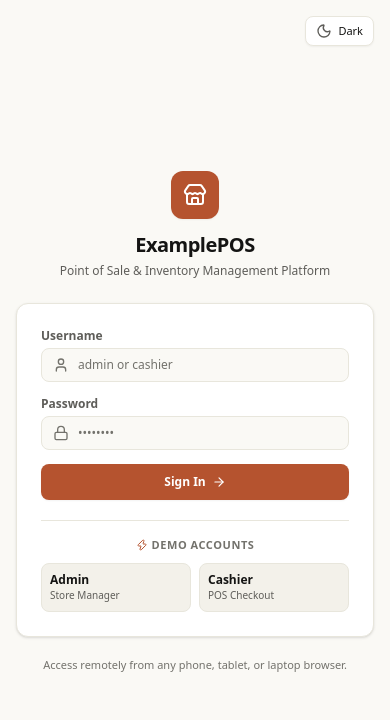
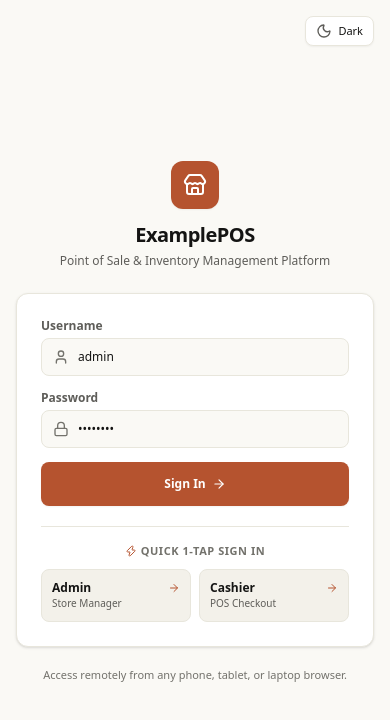
Before and after one commit to reshika1219/Pharmacy, a Next.js app: page /login in a window 390 px wide. Shown: the top 720 px of the page. Built offline with nearby package versions, Linux system fonts and the light colour scheme.

Commit message:
fix(mobile): 1-tap direct login presets and prevent native form submit reload on touchscreens

```diff
--- a/src/app/globals.css
+++ b/src/app/globals.css
@@ -114,7 +114,6 @@ body {
   font-feature-settings: "cv02", "cv03", "cv04", "cv11";
   transition: background-color 0.15s ease, color 0.15s ease;
   -webkit-tap-highlight-color: transparent;
-  touch-action: manipulation;
 }
 
 /* Hide scrollbar for clean horizontal category pills */
--- a/src/app/login/page.tsx
+++ b/src/app/login/page.tsx
@@ -1,49 +1,58 @@
 'use client';
 
 import React, { useState } from 'react';
-import { useRouter } from 'next/navigation';
 import ThemeToggle from '@/components/ThemeToggle';
 import { Store, Lock, User, ArrowRight, ShieldCheck, Zap } from 'lucide-react';
 
 export default function LoginPage() {
-  const router = useRouter();
-  const [username, setUsername] = useState('');
-  const [password, setPassword] = useState('');
+  const [username, setUsername] = useState('admin');
+  const [password, setPassword] = useState('admin123');
   const [error, setError] = useState('');
   const [loading, setLoading] = useState(false);
+  const [activeRole, setActiveRole] = useState<string | null>(null);
 
-  const handleSubmit = async (e: React.FormEvent) => {
-    e.preventDefault();
+  const doLogin = async (userToSubmit: string, passToSubmit: string, roleName?: string) => {
+    if (!userToSubmit || !passToSubmit) {
+      setError('Please provide both username and password');
+      return;
+    }
     setError('');
     setLoading(true);
+    if (roleName) setActiveRole(roleName);
 
     try {
       const res = await fetch('/api/auth/login', {
         method: 'POST',
         headers: { 'Content-Type': 'application/json' },
-        body: JSON.stringify({ username, password }),
+        body: JSON.stringify({
+          username: userToSubmit.trim(),
+          password: passToSubmit,
+        }),
       });
 
       const data = await res.json();
       if (!res.ok) {
-        throw new Error(data.error || 'Authentication failed');
+        throw new Error(data.error || 'Authentication failed. Please verify credentials.');
       }
 
-      if (data.user.role === 'cashier') {
+      // Successful login -> Redirect
+      if (data.user?.role === 'cashier') {
         window.location.href = '/pos';
       } else {
         window.location.href = '/';
       }
     } catch (err: any) {
-      setError(err.message || 'Unable to sign in. Please check credentials.');
-    } finally {
+      console.error('Login error:', err);
+      setError(err.message || 'Unable to sign in. Please verify your connection.');
       setLoading(false);
+      setActiveRole(null);
     }
   };
 
-  const setPreset = (u: string, p: string) => {
-    setUsername(u);
-    setPassword(p);
+  const handleSubmit = (e: React.FormEvent) => {
+    e.preventDefault();
+    e.stopPropagation();
+    doLogin(username, password);
   };
 
   return (
@@ -76,20 +85,27 @@ export default function LoginPage() {
             </div>
           )}
 
-          <form onSubmit={handleSubmit} className="space-y-3.5">
+          <form
+            action="javascript:void(0);"
+            method="POST"
+            onSubmit={handleSubmit}
+            className="space-y-3.5"
+          >
             <div>
               <label className="block text-xs font-semibold text-[var(--text-secondary)] mb-1">
                 Username
               </label>
               <div className="relative">
-                <User className="w-4 h-4 absolute left-3 top-1/2 -translate-y-1/2 text-[var(--text-muted)]" />
+                <User className="w-4 h-4 absolute left-3 top-1/2 -translate-y-1/2 text-[var(--text-muted)] pointer-events-none" />
                 <input
                   type="text"
+                  name="username"
+                  autoComplete="username"
                   required
                   value={username}
                   onChange={(e) => setUsername(e.target.value)}
                   placeholder="admin or cashier"
-                  className="w-full bg-[var(--bg)] border border-[var(--border)] rounded-lg py-2 pl-9 pr-3 text-xs text-[var(--text)] placeholder-[var(--text-muted)] focus:outline-none focus:border-[var(--accent)] focus:ring-1 focus:ring-[var(--accent)] transition-colors"
+                  className="w-full bg-[var(--bg)] border border-[var(--border)] rounded-lg py-2.5 pl-9 pr-3 text-xs text-[var(--text)] placeholder-[var(--text-muted)] focus:outline-none focus:border-[var(--accent)] focus:ring-1 focus:ring-[var(--accent)] transition-colors"
                 />
               </div>
             </div>
@@ -99,14 +115,16 @@ export default function LoginPage() {
                 Password
               </label>
               <div className="relative">
-                <Lock className="w-4 h-4 absolute left-3 top-1/2 -translate-y-1/2 text-[var(--text-muted)]" />
+                <Lock className="w-4 h-4 absolute left-3 top-1/2 -translate-y-1/2 text-[var(--text-muted)] pointer-events-none" />
                 <input
                   type="password"
+                  name="password"
+                  autoComplete="current-password"
                   required
                   value={password}
                   onChange={(e) => setPassword(e.target.value)}
                   placeholder="••••••••"
-                  className="w-full bg-[var(--bg)] border border-[var(--border)] rounded-lg py-2 pl-9 pr-3 text-xs text-[var(--text)] placeholder-[var(--text-muted)] focus:outline-none focus:border-[var(--accent)] focus:ring-1 focus:ring-[var(--accent)] transition-colors"
+                  className="w-full bg-[var(--bg)] border border-[var(--border)] rounded-lg py-2.5 pl-9 pr-3 text-xs text-[var(--text)] placeholder-[var(--text-muted)] focus:outline-none focus:border-[var(--accent)] focus:ring-1 focus:ring-[var(--accent)] transition-colors"
                 />
               </div>
             </div>
@@ -114,9 +132,10 @@ export default function LoginPage() {
             <button
               type="submit"
               disabled={loading}
-              className="w-full py-2.5 px-4 rounded-lg bg-[var(--accent)] hover:bg-[var(--accent-hover)] text-[var(--accent-text)] font-semibold text-xs shadow-xs flex items-center justify-center gap-1.5 active:scale-98 transition-all disabled:opacity-60 cursor-pointer"
+              onClick={handleSubmit}
+              className="w-full min-h-[44px] py-2.5 px-4 rounded-lg bg-[var(--accent)] hover:bg-[var(--accent-hover)] text-[var(--accent-text)] font-semibold text-xs shadow-xs flex items-center justify-center gap-1.5 active:scale-98 transition-all disabled:opacity-60 cursor-pointer"
             >
-              {loading ? (
+              {loading && !activeRole ? (
                 <span className="inline-block w-4 h-4 border-2 border-[var(--accent-text)]/30 border-t-[var(--accent-text)] rounded-full animate-spin" />
               ) : (
                 <>
@@ -127,27 +146,44 @@ export default function LoginPage() {
             </button>
           </form>
 
-          {/* Quick Demo Login Presets */}
+          {/* Quick 1-Tap Demo Login Presets */}
           <div className="mt-5 pt-4 border-t border-[var(--border)]">
             <p className="text-[11px] font-semibold text-[var(--text-muted)] uppercase tracking-wider text-center mb-2.5 flex items-center justify-center gap-1">
               <Zap className="w-3 h-3 text-[var(--accent)]" />
-              Demo Accounts
+              Quick 1-Tap Sign In
             </p>
             <div className="grid grid-cols-2 gap-2">
               <button
                 type="button"
-                onClick={() => setPreset('admin', 'admin123')}
-                className="p-2 rounded-lg bg-[var(--surface-hover)] hover:bg-[var(--surface)] border border-[var(--border)] text-left transition-colors cursor-pointer"
+                disabled={loading}
+                onClick={() => doLogin('admin', 'admin123', 'admin')}
+                className="min-h-[48px] p-2.5 rounded-lg bg-[var(--surface-hover)] hover:bg-[var(--surface)] border border-[var(--border)] text-left transition-all cursor-pointer active:scale-95 disabled:opacity-60 flex flex-col justify-between"
               >
-                <div className="text-xs font-bold text-[var(--text)]">Admin</div>
+                <div className="flex items-center justify-between w-full">
+                  <span className="text-xs font-bold text-[var(--text)]">Admin</span>
+                  {activeRole === 'admin' ? (
+                    <span className="w-3 h-3 border-2 border-[var(--accent)] border-t-transparent rounded-full animate-spin" />
+                  ) : (
+                    <ArrowRight className="w-3 h-3 text-[var(--accent)]" />
+                  )}
+                </div>
                 <div className="text-[10px] text-[var(--text-secondary)]">Store Manager</div>
               </button>
+
               <button
                 type="button"
-                onClick={() => setPreset('cashier', 'cashier123')}
-                className="p-2 rounded-lg bg-[var(--surface-hover)] hover:bg-[var(--surface)] border border-[var(--border)] text-left transition-colors cursor-pointer"
+                disabled={loading}
+                onClick={() => doLogin('cashier', 'cashier123', 'cashier')}
+                className="min-h-[48px] p-2.5 rounded-lg bg-[var(--surface-hover)] hover:bg-[var(--surface)] border border-[var(--border)] text-left transition-all cursor-pointer active:scale-95 disabled:opacity-60 flex flex-col justify-between"
               >
-                <div className="text-xs font-bold text-[var(--text)]">Cashier</div>
+                <div className="flex items-center justify-between w-full">
+                  <span className="text-xs font-bold text-[var(--text)]">Cashier</span>
+                  {activeRole === 'cashier' ? (
+                    <span className="w-3 h-3 border-2 border-[var(--accent)] border-t-transparent rounded-full animate-spin" />
+                  ) : (
+                    <ArrowRight className="w-3 h-3 text-[var(--accent)]" />
+                  )}
+                </div>
                 <div className="text-[10px] text-[var(--text-secondary)]">POS Checkout</div>
               </button>
             </div>
```
